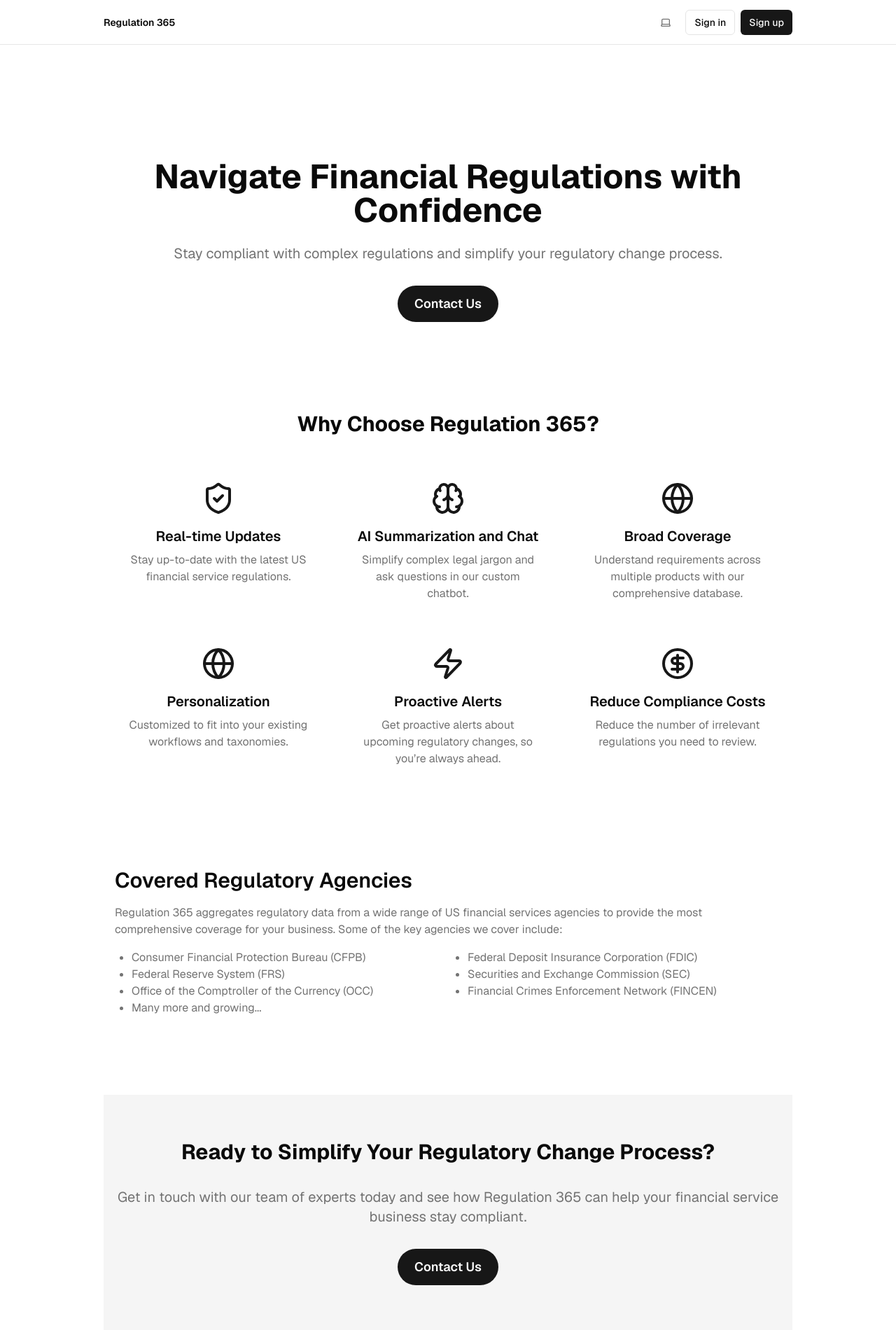
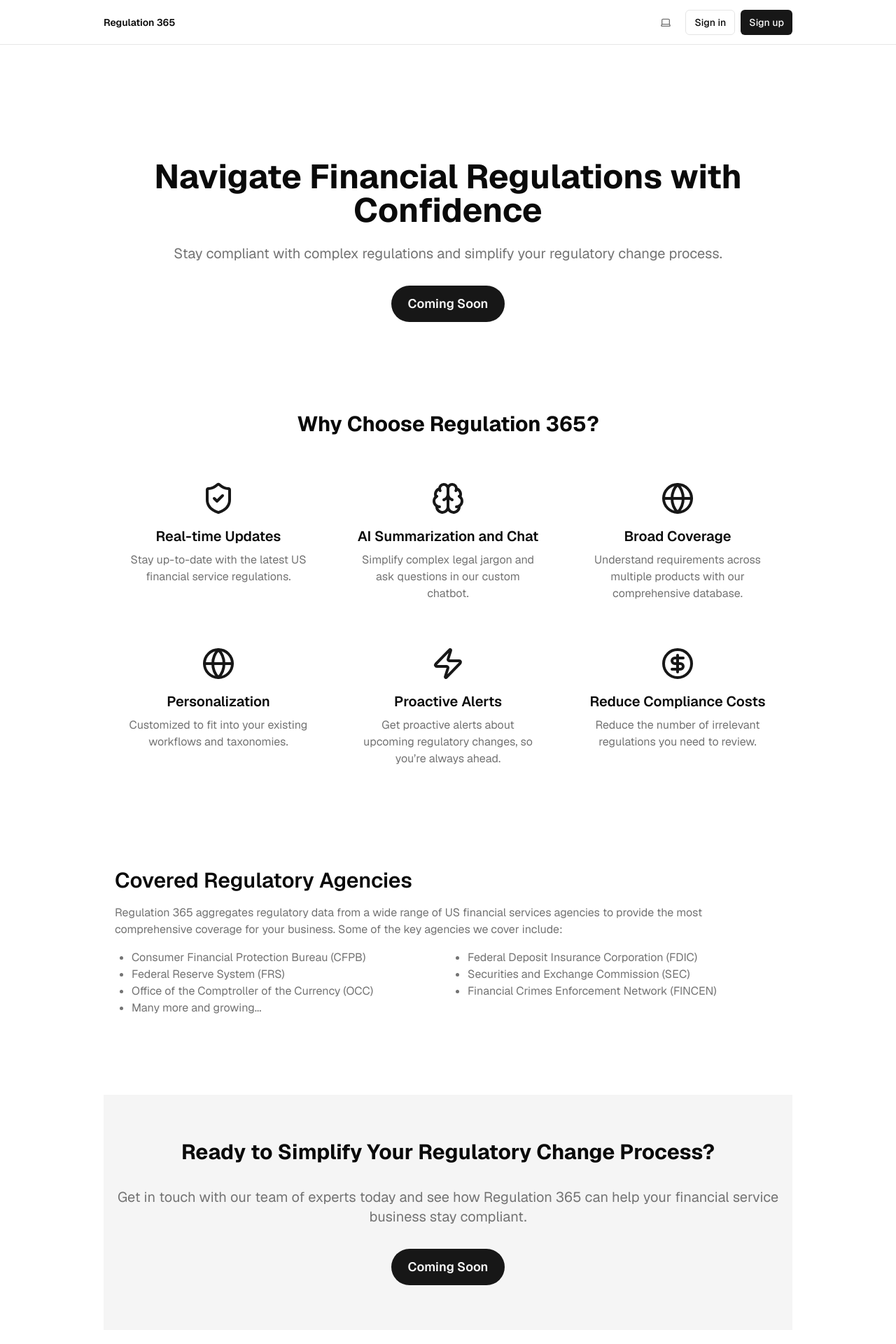
Before and after one commit to priscillaoclark/regulation-365, a Next.js app: page / in a window 1280 px wide. Shown: the top 1920 px of the page at 70% size. Built offline with nearby package versions, Linux system fonts and the light colour scheme; no server answers.

Commit message:
contact button removal

```diff
--- a/components/hero.tsx
+++ b/components/hero.tsx
@@ -35,9 +35,7 @@
           change process.
         </p>
         <button className="bg-primary text-primary-foreground px-6 py-3 rounded-full text-lg font-semibold hover:bg-primary/90 transition duration-300">
-          <Link key="Contact Us" href="/contact">
-            <p className="hidden md:block">Contact Us</p>
-          </Link>
+          Coming Soon
         </button>
       </section>
 
@@ -150,9 +148,7 @@
           can help your financial service business stay compliant.
         </p>
         <button className="bg-primary text-primary-foreground px-6 py-3 rounded-full text-lg font-semibold hover:bg-primary/90 transition duration-300">
-          <Link key="Contact Us" href="/contact">
-            <p className="hidden md:block">Contact Us</p>
-          </Link>
+          Coming Soon
         </button>
       </section>
     </div>
```
